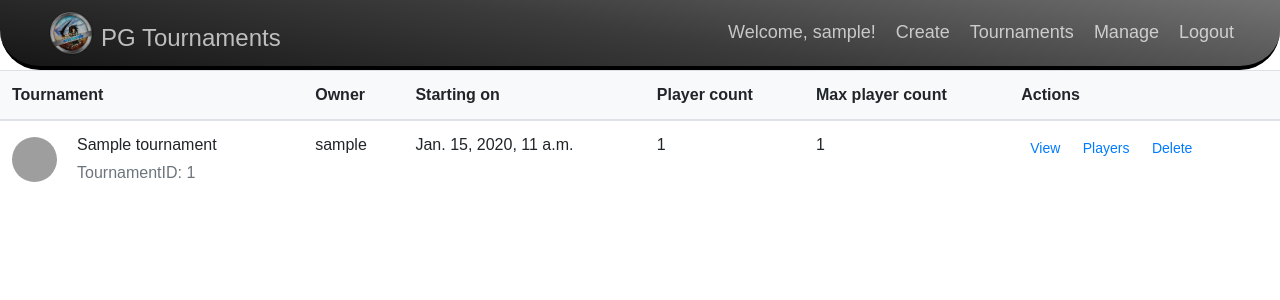
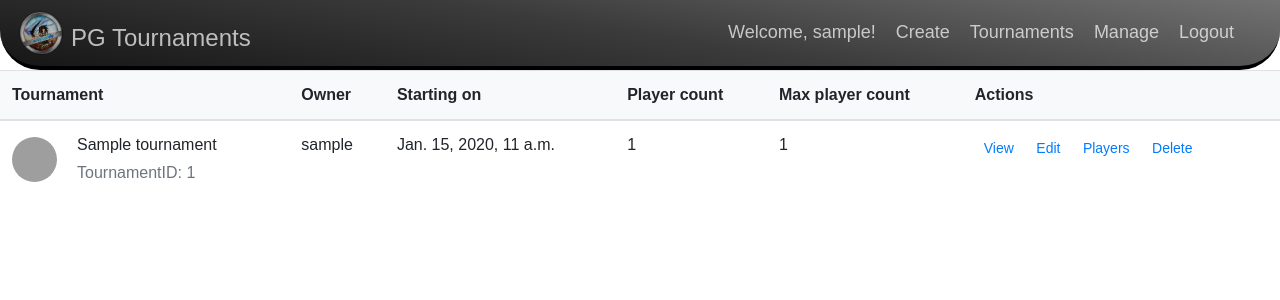
Before and after one commit to Skylighty/tournaments, a Django app: page /manage in a window 1280 px wide. Shown: the top 300 px of the page. Run offline with Django 4.2, Linux system fonts and the light colour scheme; a user stored in the database is signed in; tables that the repository leaves empty hold one stand-in row (values such as "Sample post"); some libraries are stand-ins or nearby versions; grey boxes are pictures that could not be loaded.

```diff
--- a/static/nav.css
+++ b/static/nav.css
@@ -49,13 +49,13 @@ a.nav-links:hover, a.logo:hover {
     display: flex;
     font-size: 24px;
     margin-top: 10px;
-    margin-left: 30px;
+    margin-right: 10px;
 }
 
 .logo img {
     height: 50px;
     width: 50px;
-    border-radius: 50px;
+    border-radius: 65px;
 }
 
 .logo p {
--- a/tournament/forms.py
+++ b/tournament/forms.py
@@ -57,5 +57,4 @@ class EditTournamentForm(forms.ModelForm):
             'belongs_to': forms.HiddenInput(),
             'started': forms.HiddenInput(),
             'rounds': forms.HiddenInput(),
-
         }
--- a/tournament/templates/tournament/listview.html
+++ b/tournament/templates/tournament/listview.html
@@ -51,6 +51,11 @@
                       </button>
                         {% if tournament.belongs_to.username == user.get_username %}
                           <button type="button"
+                            class="btn btn-link btn-rounded btn-sm fw-bold"
+                            data-mdb-ripple-color="dark">
+                            <a href="{{tournament.id}}/edit">Edit</a>
+                          </button>
+                          <button type="button"
                                 class="btn btn-link btn-rounded btn-sm fw-bold"
                                 data-mdb-ripple-color="dark">
                             <a href="{{tournament.id}}/players">Players</a>
--- a/tournament/templates/tournament/manage.html
+++ b/tournament/templates/tournament/manage.html
@@ -53,6 +53,11 @@
                         <button type="button"
                                 class="btn btn-link btn-rounded btn-sm fw-bold"
                                 data-mdb-ripple-color="dark">
+                            <a href="{{tournament.id}}/edit">Edit</a>
+                        </button>
+                        <button type="button"
+                                class="btn btn-link btn-rounded btn-sm fw-bold"
+                                data-mdb-ripple-color="dark">
                             <a href="{{tournament.id}}/players">Players</a>
                         </button>
                         <button type="button"
--- a/tournament/views.py
+++ b/tournament/views.py
@@ -130,11 +130,9 @@ def edit_tournament(request,tournament_id):
     q2 = User.objects.all()
     if request.method == "POST":
         if request.user.is_authenticated:
-            form = EditTournamentForm(request.POST)
+            form = EditTournamentForm(request.POST, instance=tournament)
             if form.is_valid():
-                tournament = form.save(commit=False)
-                tournament.save()
-                form.save_m2m()
+                form.save()
                 print("zrobilemto")
                 #form.save()
                 messages.success(request, f'Tournament {form.cleaned_data.get("name")} has been saved successfully!')
@@ -147,7 +145,9 @@ def edit_tournament(request,tournament_id):
     form = EditTournamentForm(initial={
                 "start_date": getattr(tournament, "start_date"),
                 "max_players": getattr(tournament, "max_players"),
+                "belongs_to": getattr(tournament, "belongs_to"),
                 "name": getattr(tournament, "name"),
+                "players": tournament.players.all()
                 })
     context = {
         "tournament": tournament,
```
